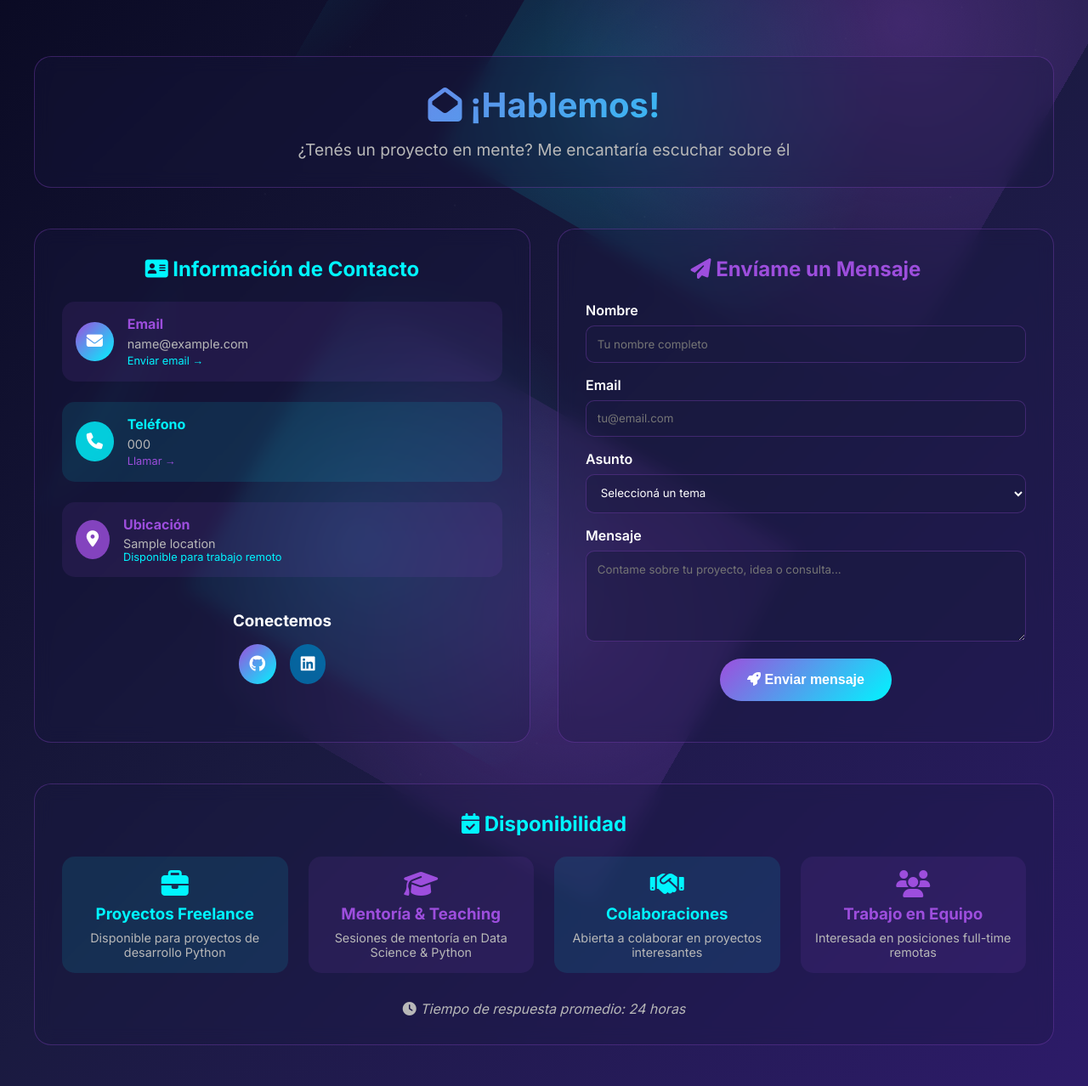
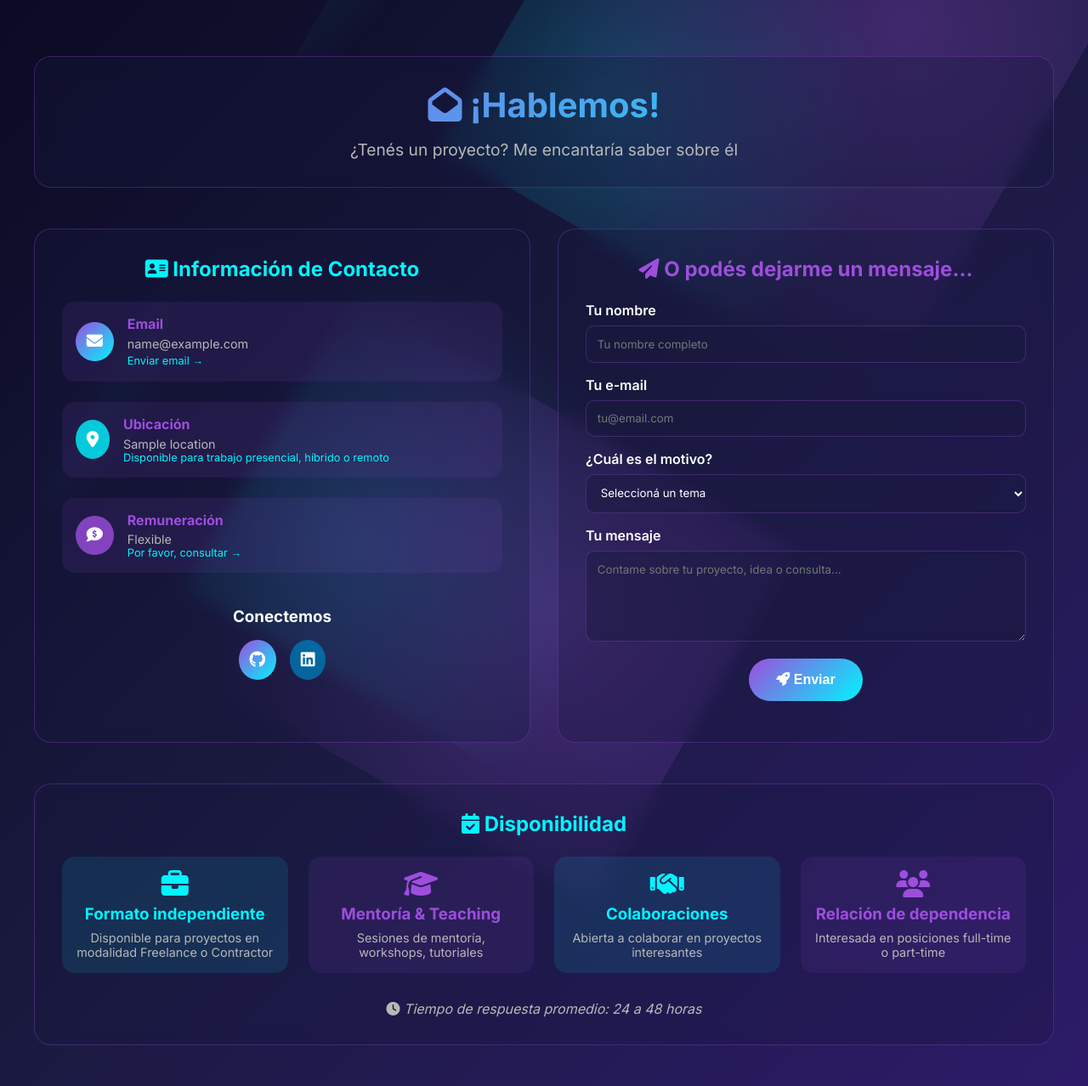
Before and after one commit to maite-ai/maidev_portfolio, a Django app: template portfolio/templates/portfolio/contact.html in a window 1280 px wide. Shown: the part 62-1340 px from the top of the page at 85% size. Run offline with Django 5.2, Linux system fonts and the light colour scheme; the template is opened without the code that fills it: most values are stand-ins (such as "Sample title", 1, 10 or a date in 2020); some libraries are stand-ins or nearby versions.

Commit message:
udpate(contact): modify info leaving only the relevant data

```diff
--- a/portfolio/templates/portfolio/contact.html
+++ b/portfolio/templates/portfolio/contact.html
@@ -8,7 +8,7 @@
             <i class="fas fa-envelope-open"></i> ¡Hablemos!
         </h1>
         <p style="font-size: 1.2rem; color: var(--text-gray);">
-            ¿Tenés un proyecto en mente? Me encantaría escuchar sobre él
+            ¿Tenés un proyecto? Me encantaría saber sobre él
         </p>
     </div>
 
@@ -35,29 +35,27 @@
                     </div>
                 </div>
 
-                <!-- Phone -->
-                <div style="display: flex; align-items: center; padding: 1rem; background: rgba(0, 245, 255, 0.1); border-radius: 15px; transition: all 0.3s ease;">
-                    <div style="background: rgba(0, 245, 255, 0.8); padding: 0.8rem; border-radius: 50%; margin-right: 1rem;">
-                        <i class="fas fa-phone" style="color: white; font-size: 1.2rem;"></i>
+                <!-- Location -->
+                <div style="display: flex; align-items: center; padding: 1rem; background: rgba(157, 78, 221, 0.1); border-radius: 15px; transition: all 0.3s ease;">
+                    <div style="background:  rgba(0, 245, 255, 0.8); padding: 0.8rem; border-radius: 50%; margin-right: 1rem;">
+                        <i class="fas fa-map-marker-alt" style="color: white; font-size: 1.2rem;"></i>
                     </div>
                     <div>
-                        <h3 style="color: var(--space-cyan); margin-bottom: 0.3rem; font-size: 1rem;">Teléfono</h3>
-                        <p style="color: var(--text-gray); font-size: 0.9rem;">{{ contact_info.phone }}</p>
-                        <a href="tel:{{ contact_info.phone }}" style="color: var(--space-pink); text-decoration: none; font-size: 0.8rem;">
-                            Llamar →
-                        </a>
+                        <h3 style="color: var(--space-pink); margin-bottom: 0.3rem; font-size: 1rem;">Ubicación</h3>
+                        <p style="color: var(--text-gray); font-size: 0.9rem;">{{ contact_info.location }}</p>
+                        <p style="color: var(--space-cyan); font-size: 0.8rem;">Disponible para trabajo presencial, híbrido o remoto</p>
                     </div>
                 </div>
 
                 <!-- Location -->
                 <div style="display: flex; align-items: center; padding: 1rem; background: rgba(157, 78, 221, 0.1); border-radius: 15px; transition: all 0.3s ease;">
-                    <div style="background: rgba(157, 78, 221, 0.8); padding: 0.8rem; border-radius: 50%; margin-right: 1rem;">
-                        <i class="fas fa-map-marker-alt" style="color: white; font-size: 1.2rem;"></i>
+                    <div style="background:  rgba(157, 78, 221, 0.8); padding: 0.8rem; border-radius: 50%; margin-right: 1rem;">
+                        <i class="fas fa-comment-dollar" style="color: white; font-size: 1.2rem;"></i>
                     </div>
                     <div>
-                        <h3 style="color: var(--space-pink); margin-bottom: 0.3rem; font-size: 1rem;">Ubicación</h3>
-                        <p style="color: var(--text-gray); font-size: 0.9rem;">{{ contact_info.location }}</p>
-                        <p style="color: var(--space-cyan); font-size: 0.8rem;">Disponible para trabajo remoto</p>
+                        <h3 style="color: var(--space-pink); margin-bottom: 0.3rem; font-size: 1rem;">Remuneración</h3>
+                        <p style="color: var(--text-gray); font-size: 0.9rem;">Flexible</p>
+                        <p style="color: var(--space-cyan); font-size: 0.8rem;">Por favor, consultar →</p>
                     </div>
                 </div>
 
@@ -79,28 +77,28 @@
         <!-- Contact Form -->
         <div class="glass-card">
             <h2 style="color: var(--space-pink); margin-bottom: 1.5rem; font-size: 1.5rem; text-align: center;">
-                <i class="fas fa-paper-plane"></i> Envíame un Mensaje
+                <i class="fas fa-paper-plane"></i> O podés dejarme un mensaje...
             </h2>
 
             <form hx-post="{% url 'portfolio:contact' %}" hx-target="#form-response" style="display: grid; gap: 1rem;">
                 {% csrf_token %}
 
                 <div>
-                    <label style="color: var(--text-white); margin-bottom: 0.5rem; display: block; font-weight: 600;">Nombre</label>
+                    <label style="color: var(--text-white); margin-bottom: 0.5rem; display: block; font-weight: 600;">Tu nombre</label>
                     <input type="text" name="name" required
                            style="width: 100%; padding: 0.8rem; background: rgba(26, 26, 64, 0.5); border: 1px solid rgba(157, 78, 221, 0.3); border-radius: 10px; color: var(--text-white); font-family: inherit;"
                            placeholder="Tu nombre completo">
                 </div>
 
                 <div>
-                    <label style="color: var(--text-white); margin-bottom: 0.5rem; display: block; font-weight: 600;">Email</label>
+                    <label style="color: var(--text-white); margin-bottom: 0.5rem; display: block; font-weight: 600;">Tu e-mail</label>
                     <input type="email" name="email" required
                            style="width: 100%; padding: 0.8rem; background: rgba(26, 26, 64, 0.5); border: 1px solid rgba(157, 78, 221, 0.3); border-radius: 10px; color: var(--text-white); font-family: inherit;"
                            placeholder="tu@email.com">
                 </div>
 
                 <div>
-                    <label style="color: var(--text-white); margin-bottom: 0.5rem; display: block; font-weight: 600;">Asunto</label>
+                    <label style="color: var(--text-white); margin-bottom: 0.5rem; display: block; font-weight: 600;">¿Cuál es el motivo?</label>
                     <select name="subject" required
                             style="width: 100%; padding: 0.8rem; background: rgba(26, 26, 64, 0.5); border: 1px solid rgba(157, 78, 221, 0.3); border-radius: 10px; color: var(--text-white); font-family: inherit;">
                         <option value="">Seleccioná un tema</option>
@@ -113,14 +111,14 @@
                 </div>
 
                 <div>
-                    <label style="color: var(--text-white); margin-bottom: 0.5rem; display: block; font-weight: 600;">Mensaje</label>
+                    <label style="color: var(--text-white); margin-bottom: 0.5rem; display: block; font-weight: 600;">Tu mensaje</label>
                     <textarea name="message" rows="5" required
                               style="width: 100%; padding: 0.8rem; background: rgba(26, 26, 64, 0.5); border: 1px solid rgba(157, 78, 221, 0.3); border-radius: 10px; color: var(--text-white); font-family: inherit; resize: vertical;"
                               placeholder="Contame sobre tu proyecto, idea o consulta..."></textarea>
                 </div>
 
                 <button type="submit" class="space-btn" style="justify-self: center; padding: 1rem 2rem; font-size: 1rem;">
-                    <i class="fas fa-rocket"></i> Enviar mensaje
+                    <i class="fas fa-rocket"></i> Enviar
                     <span class="htmx-indicator" style="margin-left: 0.5rem;">
                         <i class="fas fa-spinner fa-spin"></i>
                     </span>
@@ -140,14 +138,14 @@
         <div style="display: grid; grid-template-columns: repeat(auto-fit, minmax(200px, 1fr)); gap: 1.5rem; margin-top: 1.5rem;">
             <div style="padding: 1rem; background: rgba(0, 245, 255, 0.1); border-radius: 15px;">
                 <i class="fas fa-briefcase" style="font-size: 2rem; color: var(--space-cyan); margin-bottom: 0.5rem;"></i>
-                <h3 style="color: var(--space-cyan); margin-bottom: 0.5rem;">Proyectos Freelance</h3>
-                <p style="color: var(--text-gray); font-size: 0.9rem;">Disponible para proyectos de desarrollo Python</p>
+                <h3 style="color: var(--space-cyan); margin-bottom: 0.5rem;">Formato independiente</h3>
+                <p style="color: var(--text-gray); font-size: 0.9rem;">Disponible para proyectos en modalidad Freelance o Contractor</p>
             </div>
 
             <div style="padding: 1rem; background: rgba(157, 78, 221, 0.1); border-radius: 15px;">
                 <i class="fas fa-graduation-cap" style="font-size: 2rem; color: var(--space-pink); margin-bottom: 0.5rem;"></i>
                 <h3 style="color: var(--space-pink); margin-bottom: 0.5rem;">Mentoría & Teaching</h3>
-                <p style="color: var(--text-gray); font-size: 0.9rem;">Sesiones de mentoría en Data Science & Python</p>
+                <p style="color: var(--text-gray); font-size: 0.9rem;">Sesiones de mentoría, workshops, tutoriales</p>
             </div>
 
             <div style="padding: 1rem; background: rgba(0, 245, 255, 0.1); border-radius: 15px;">
@@ -158,13 +156,13 @@
 
             <div style="padding: 1rem; background: rgba(157, 78, 221, 0.1); border-radius: 15px;">
                 <i class="fas fa-users" style="font-size: 2rem; color: var(--space-pink); margin-bottom: 0.5rem;"></i>
-                <h3 style="color: var(--space-pink); margin-bottom: 0.5rem;">Trabajo en Equipo</h3>
-                <p style="color: var(--text-gray); font-size: 0.9rem;">Interesada en posiciones full-time remotas</p>
+                <h3 style="color: var(--space-pink); margin-bottom: 0.5rem;">Relación de dependencia</h3>
+                <p style="color: var(--text-gray); font-size: 0.9rem;">Interesada en posiciones full-time o part-time</p>
             </div>
         </div>
 
         <p style="color: var(--text-gray); margin-top: 2rem; font-style: italic;">
-            <i class="fas fa-clock"></i> Tiempo de respuesta promedio: 24 horas
+            <i class="fas fa-clock"></i> Tiempo de respuesta promedio: 24 a 48 horas
         </p>
     </div>
 </section>
```
